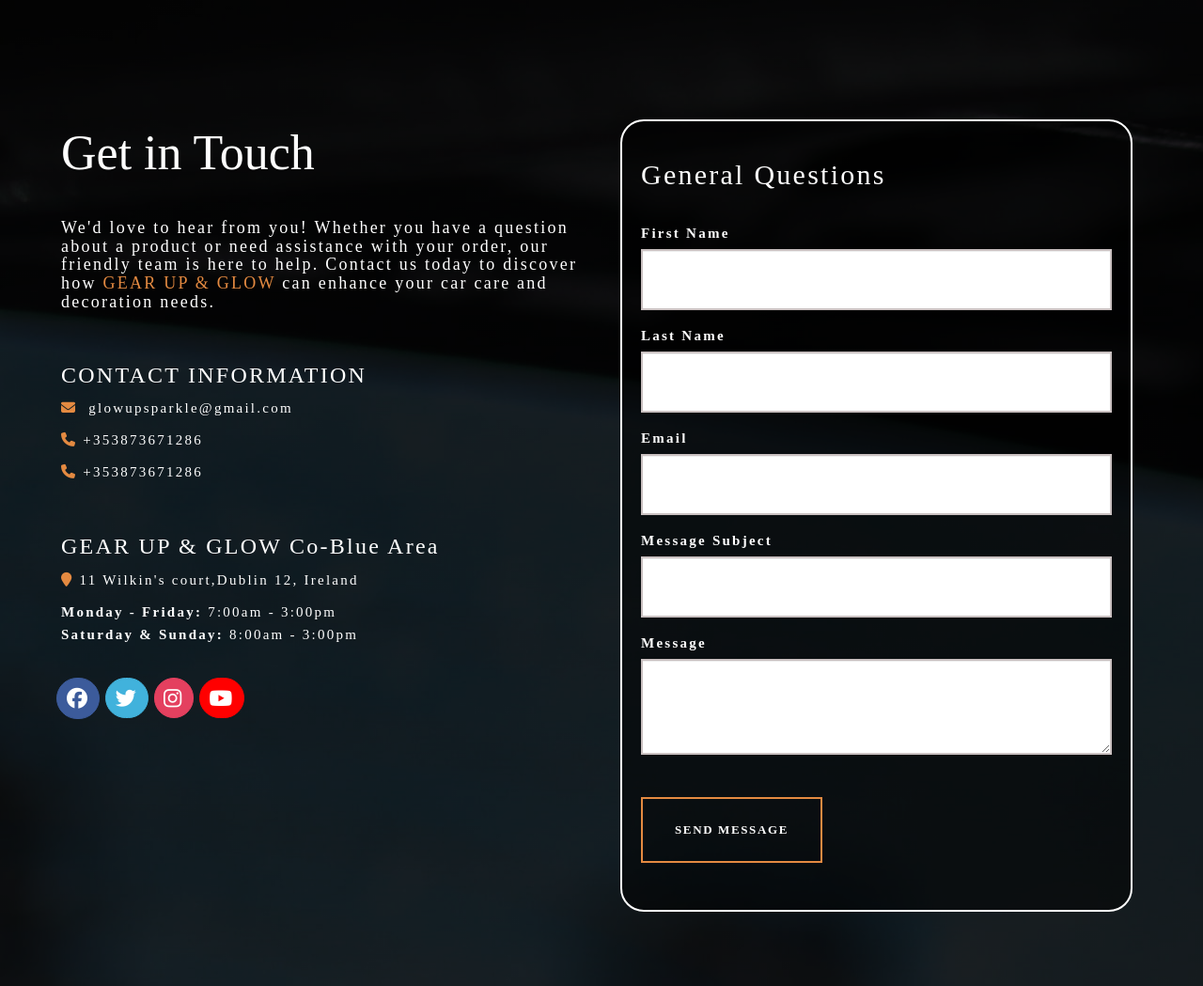
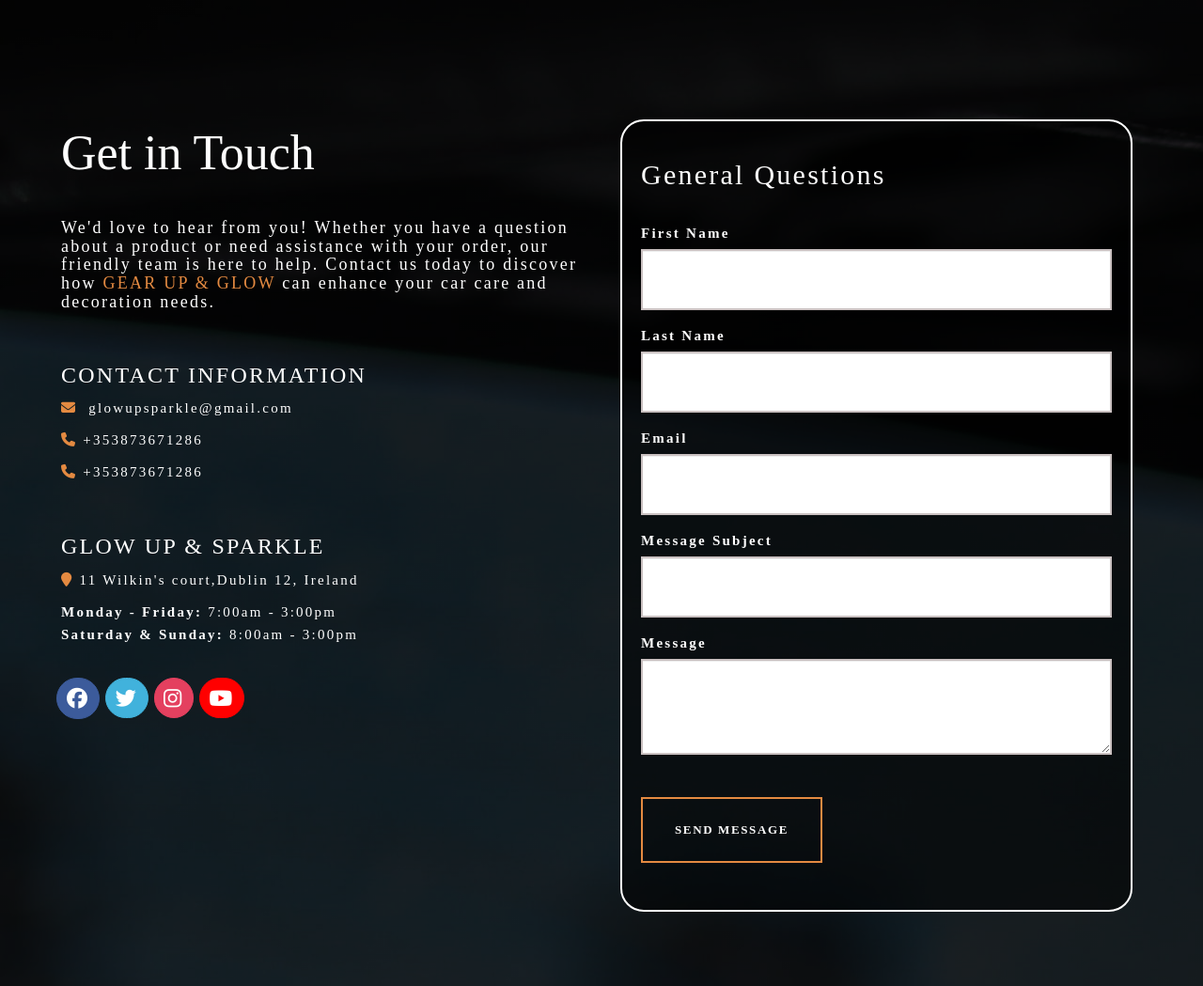
Before and after one commit to Chris4891/CI-PP5-GlowUpAndSparkle, a Django app: page /contact/ in a window 1280 px wide. Shown: the part 646-1695 px from the top of the page at 94% size. Run offline with Django 3.2, Linux system fonts and the light colour scheme; parts of the project's set-up code (start-up, migrations or seed data) failed here and were passed over; some libraries are stand-ins or nearby versions.

Commit message:
Update contact.html

```diff
--- a/store/templates/contact.html
+++ b/store/templates/contact.html
@@ -31,7 +31,7 @@
             <p><a  style="color:white !important;"href="phone"><i class="fa fa-phone orange">&nbsp</i>+353873671286</a></p>
 
             <br>
-            <h3>GEAR UP & GLOW Co-Blue Area </h3>
+            <h3>GLOW UP & SPARKLE </h3>
             <p><a style="color:white !important;"href="https://maps.app.goo.gl/tTkwcCrmM5U138uM9"><i class="fa orange fa-map-marker">&nbsp</i>11 Wilkin's court,Dublin 12, Ireland</a>
             </p>
 
```
